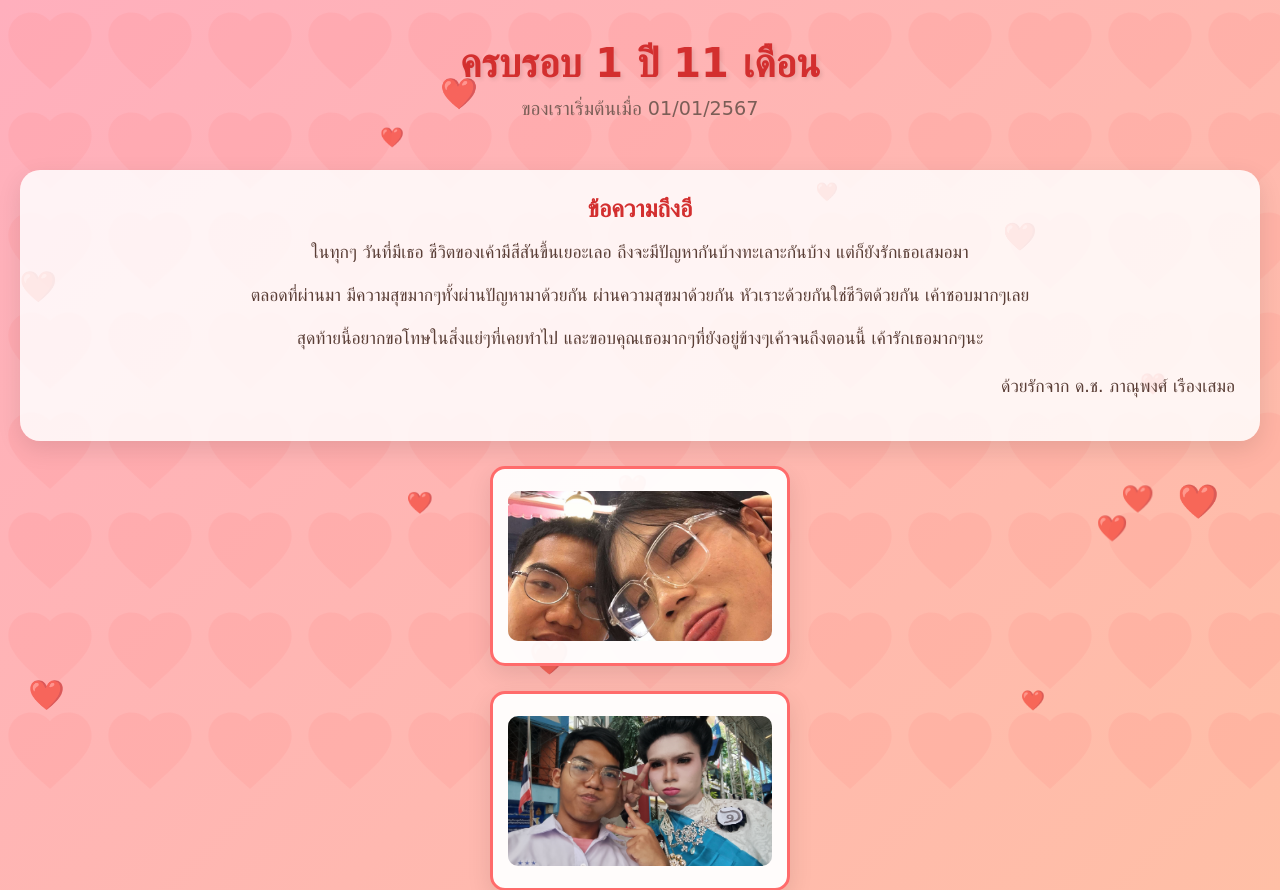
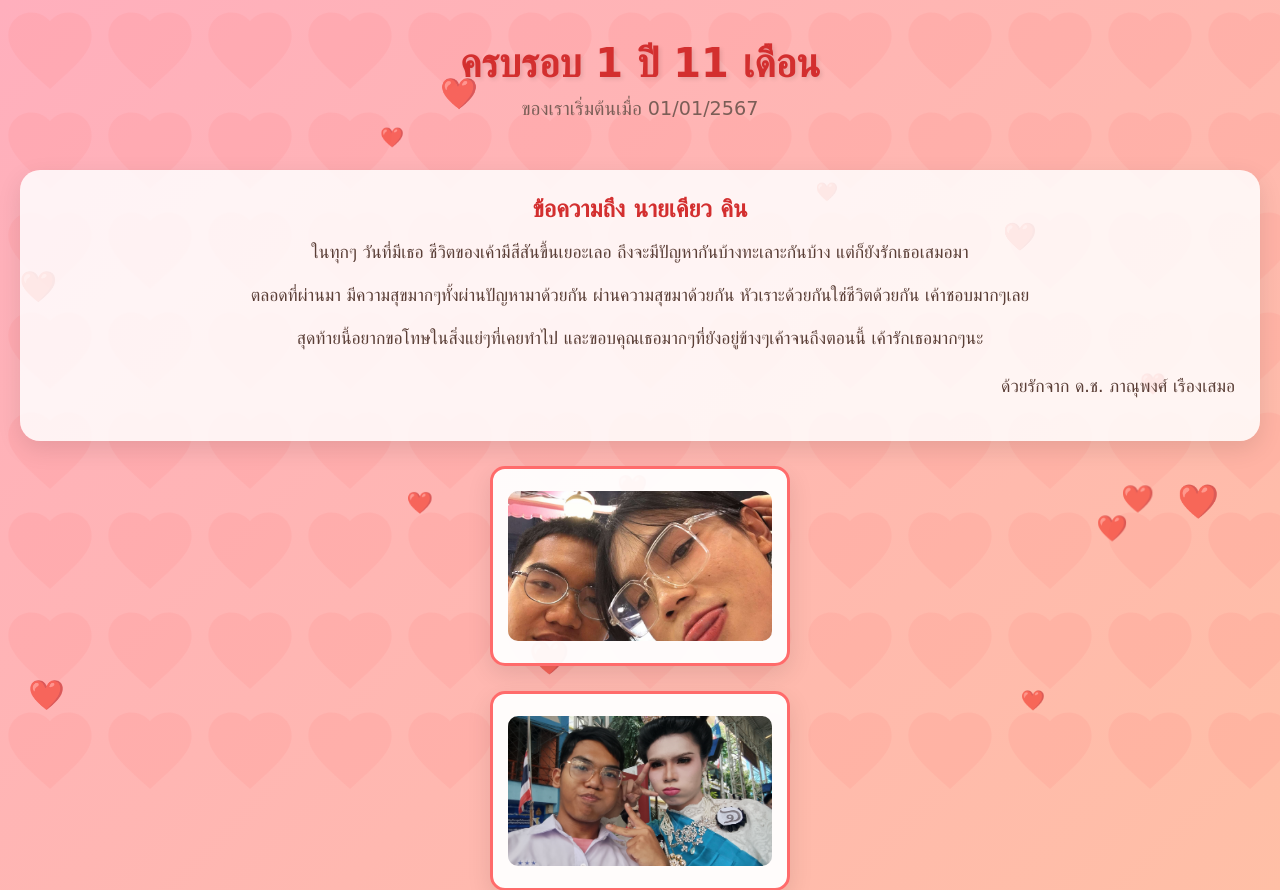
Before and after one commit to gop123654/kimm, a Flask app: page / in a window 1280 px wide. Shown: the top 890 px of the page. Run offline with Flask 3, Linux system fonts and the light colour scheme; some web fonts are replaced.

Commit message:
Update index.html

```diff
--- a/templates/index.html
+++ b/templates/index.html
@@ -19,7 +19,7 @@
         <main>
 
             <div class="message-section">
-                <h2>ข้อความถึงอี</h2>
+                <h2>ข้อความถึง นายเคียว คิน</h2>
                 <div class="message">
                     <p>ในทุกๆ วันที่มีเธอ ชีวิตของเค้ามีสีสันขึ้นเยอะเลอ ถึงจะมีปัญหากันบ้างทะเลาะกันบ้าง แต่ก็ยังรักเธอเสมอมา </p>
                     <p>ตลอดที่ผ่านมา มีความสุขมากๆทั้งผ่านปัญหามาด้วยกัน ผ่านความสุขมาด้วยกัน หัวเราะด้วยกันใช่ชีวิตด้วยกัน เค้าชอบมากๆเลย</p>
```
